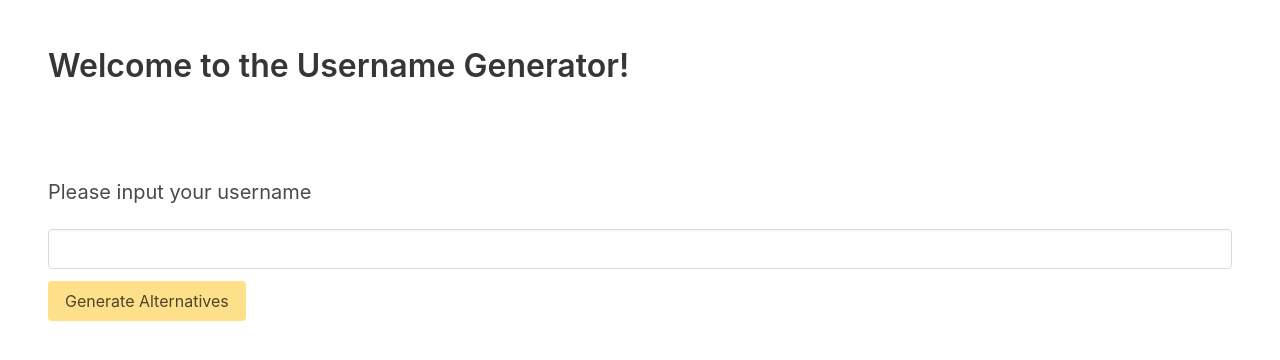
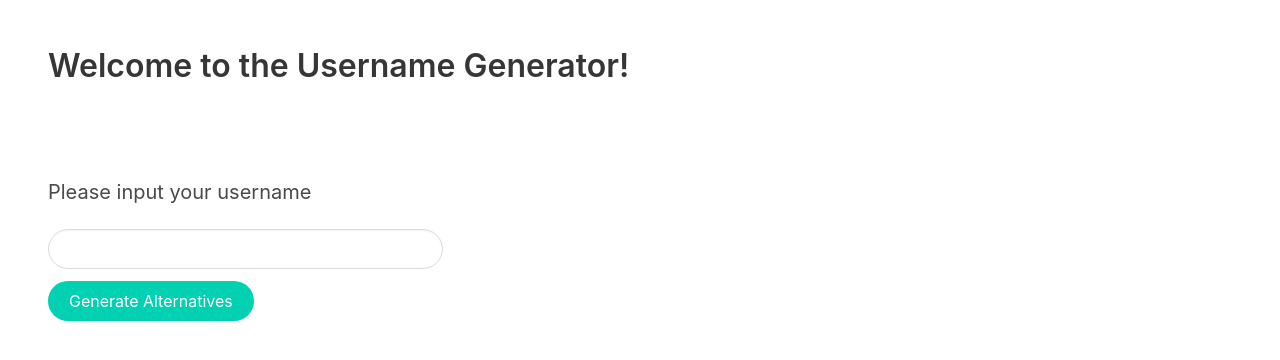
Before and after one commit to Luke-JH/username-generator, a Vue app: page / in a window 1280 px wide. Shown: the top 360 px of the page. Built offline with nearby package versions, Linux system fonts and the light colour scheme.

Commit message:
input length

```diff
--- a/src/App.vue
+++ b/src/App.vue
@@ -11,10 +11,10 @@
       <div class="field">
         <div class="subtitle">Please input your username</div>
         <div class="control">
-          <input class="input" type="text">
+          <input class="input  is-rounded column is-one-third" type="text">
         </div>
       </div>
-      <button class="level-right button is-warning">Generate Alternatives</button>
+      <button class="level-right button is-rounded is-primary">Generate Alternatives</button>
     </section>
   </main>
 </template>
```
